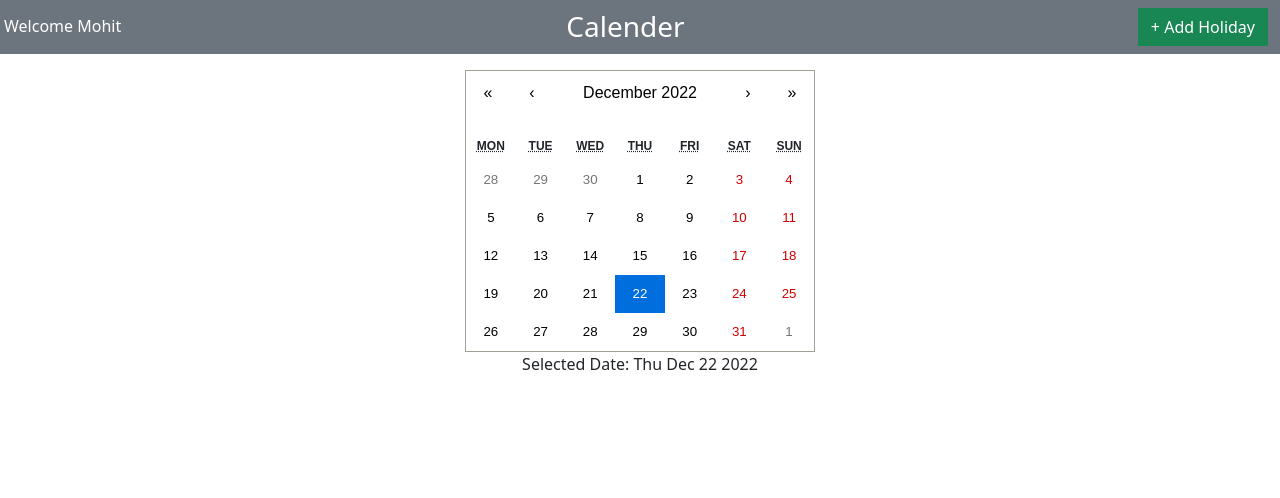
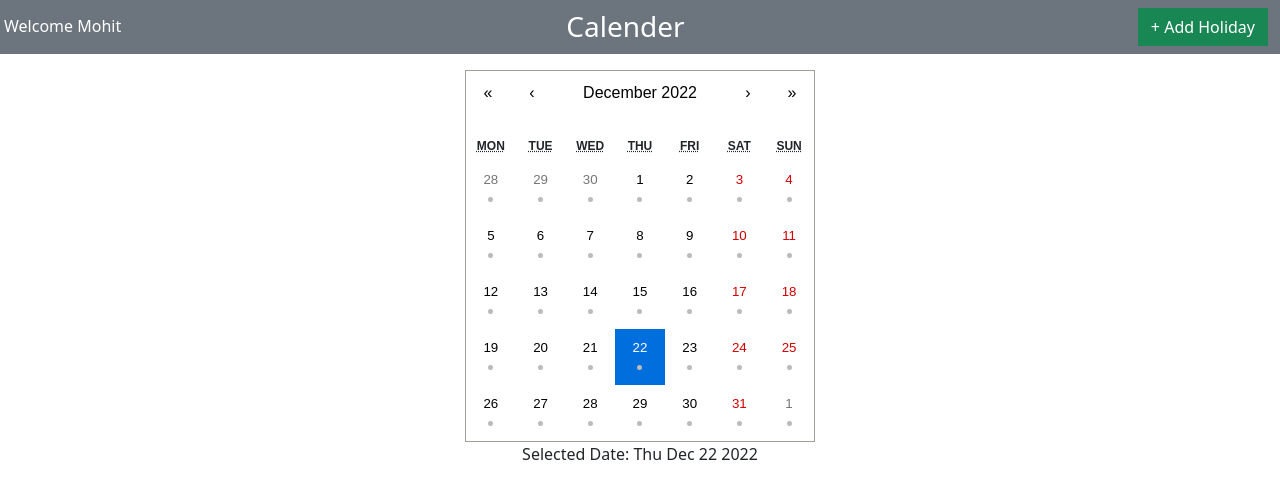
Before and after one commit to mohitgawande21/React-Calender-, a React (Create React App) app: page / in a window 1280 px wide. Shown: the top 498 px of the page. Built offline with nearby package versions, Linux system fonts and the light colour scheme.

Commit message:
persisting history for added holiday

```diff
--- a/src/App.js
+++ b/src/App.js
@@ -1,15 +1,16 @@
 import Header from './Header/Header'
-import { useRef, useState } from 'react';
+import { useEffect, useRef, useState } from 'react';
 import CalenerPage from './Header/CalenderPage'
 
 function App() {
 
   const InputDate = useRef('')
-  const [date, setDate] = useState(new Date());
+  const [date, setDate] = useState((new Date()));
 
-  const [Holidays, setHolidays] = useState({ [date]: [] });
+  const [Holidays, setHolidays] = useState({ [date.toDateString()]: ['m1'] });
 
   const [clickedHoliday, setClickedHoliday] = useState(false)
+
 
   const onClickAddHoliday = () => {
     setClickedHoliday(true)
@@ -17,21 +18,13 @@ function App() {
   }
 
 
+  const AddHoliday = (e) => {
 
-  const onSelectHolidayDate = (date) => {
-    setHolidays({ ...Holidays, [date]: [] })
-  }
-
-  const AddHoliday = (e) => {
-    e.preventDefault()
-    let arr = Object.keys(Holidays).length
-    for (let i = 1; i <= arr; i++) {
-      setHolidays({ ...Holidays, [date]: [...Holidays[date], i] })
-    }
+    setHolidays((prevState) => {
+      return { ...prevState, [date.toDateString()]: prevState[date.toDateString()] ? [...prevState[date.toDateString()], InputDate.current.value]  : [InputDate.current.value]}
+    })
+    localStorage.setItem('Holidays', JSON.stringify(Holidays))
     setClickedHoliday(false)
-    console.log(InputDate.current.value)
-    console.log(Object.keys(Holidays).length)
-    console.log(Holidays)
   }
 
   const Overlay = {
@@ -53,7 +46,7 @@ function App() {
     <>
       <div className="App">
         <Header onClickAddHoliday={onClickAddHoliday} />
-        <CalenerPage onClickAddHoliday={onClickAddHoliday} onSelectHolidayDate={onSelectHolidayDate} setDate={setDate} date={date} Holidays={Holidays} setHolidays={setHolidays} />
+        <CalenerPage onClickAddHoliday={onClickAddHoliday} setDate={setDate} date={date} Holidays={Holidays} setHolidays={setHolidays} />
       </div>
       {  clickedHoliday ? <div style={Overlay} className=' d-inline-flex justify-content-center align-item-center '>
         <div className='bg-white p-4 mx-3 '>
--- a/src/Header/CalenderPage.js
+++ b/src/Header/CalenderPage.js
@@ -2,17 +2,12 @@
 import Calendar from 'react-calendar';
 import 'react-calendar/dist/Calendar.css';
 import Holiday from './Holiday'
-export default function CalenerPage({ onClickAddHoliday, onSelectHolidayDate, Holidays, setHolidays, date, setDate }) {
+export default function CalenerPage({ onClickAddHoliday, Holidays, setHolidays, date, setDate }) {
 
-    // const Holidays={date:[]}
-    const onClickDayEvent = (date) => {
-        onSelectHolidayDate(date)
-    }
     return (
         <div className='app d-flex  justify-content-center align-items-center'>
             <div className='calendar-container my-3'>
-                <Calendar onClickDay={onClickDayEvent} onChange={setDate} value={date} tileContent={Holidays[date].map(() => <Holiday />)}>
-                    <p>Name gawande</p>
+                <Calendar  onChange={setDate} value={date} tileContent={Holidays[date.toDateString()] ? Holidays[date.toDateString()].map(() => <Holiday />) : ''}>
                 </Calendar>
                 <p className='text-center'>
                     <span className='bold'>Selected Date:</span>{' '}
```
